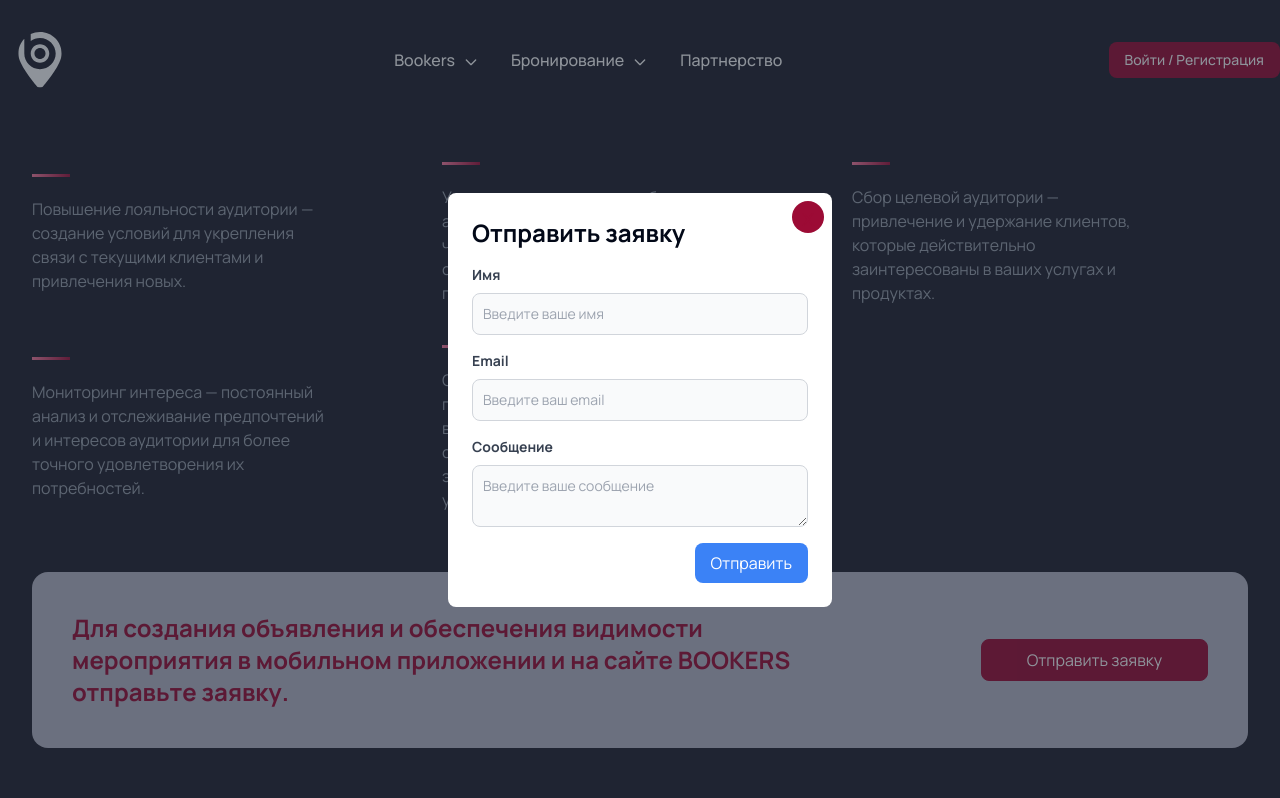
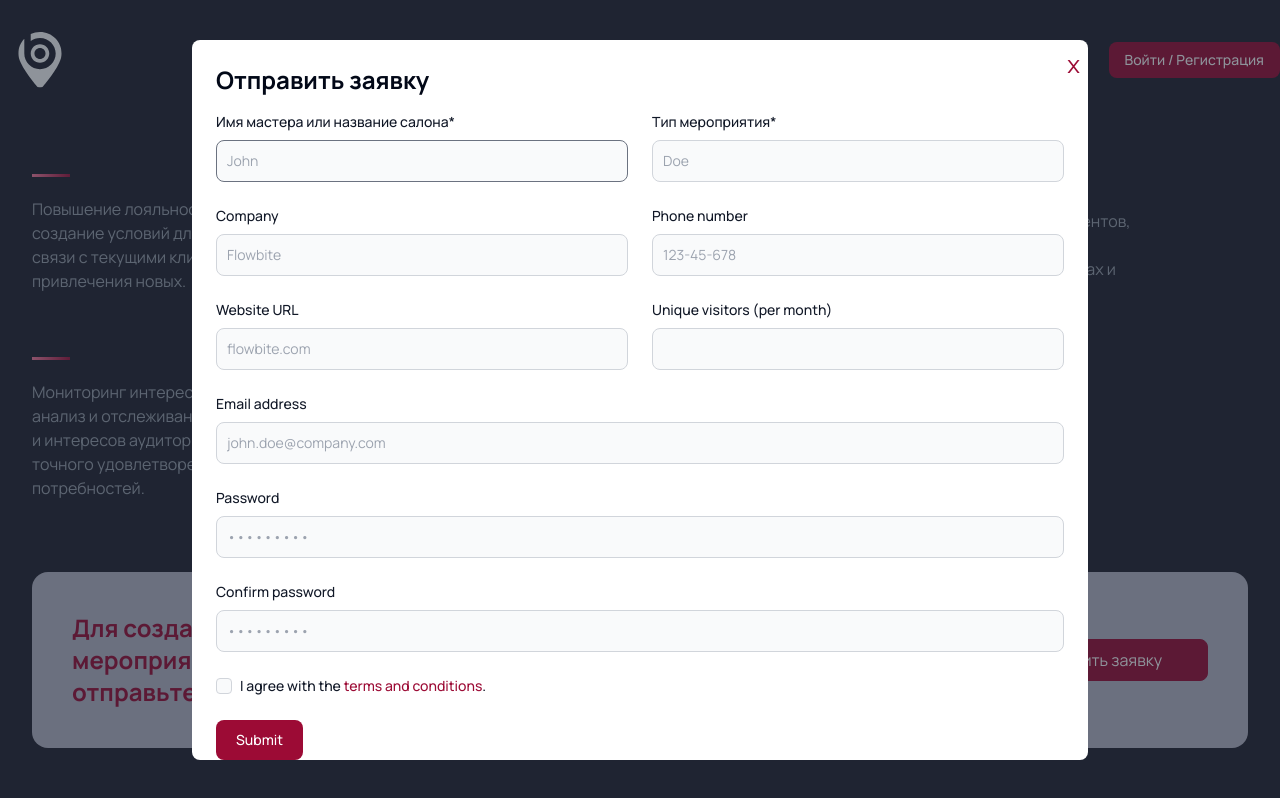
Before and after one commit to SardorbekCoder07/Bookers_web, a Next.js app in the folder my-app/: page / in a window 1280 px wide. Both pictures are taken after a click on the button "Отправить заявку". Shown: the part 3091-3889 px from the top of the page. Built offline with nearby package versions, Linux system fonts and the light colour scheme.

Commit message:
sdm sdmsd

```diff
--- a/my-app/src/Components/Modals/modalFirst.tsx
+++ b/my-app/src/Components/Modals/modalFirst.tsx
@@ -1,6 +1,3 @@
-// components/Modal.tsx
-
-import Images from '@/assets/ImagesConst';
 import React from 'react';
 
 interface ModalProps {
@@ -16,19 +13,16 @@ const Modal: React.FC<ModalProps> = ({ isOpen, onClose, children }) => {
             style={{ transition: 'opacity 0.3s ease-in-out' }}
         >
             <div
-                className={`bg-white rounded-lg p-6 max-w-sm w-full relative transition-transform duration-300 ${isOpen ? 'scale-100' : 'scale-95'}`}
-                style={{ transition: 'transform 0.3s ease-in-out' }}
+                className={`bg-white rounded-lg p-6 max-w-4xl w-full relative transition-transform duration-300 overflow-y-auto ${isOpen ? 'scale-100' : 'scale-95'}`}
+                style={{ transition: 'transform 0.3s ease-in-out', maxHeight: '90vh' }}
             >
                 <button
                     onClick={onClose}
                     className="absolute top-2 right-2 text-gray-600 hover:text-gray-900"
                 >
-                    <div className='w-8 h-8 rounded-full bg-[#9C0B35] flex justify-center items-center'>
-                        <span className='text-2xl text-[#9C0B35]'>
-                            x
-                        </span>
-                    </div>
-
+                    <span className='text-2xl text-[#9C0B35]'>
+                        x
+                    </span>
                 </button>
                 {children}
             </div>
--- a/my-app/src/app/page.tsx
+++ b/my-app/src/app/page.tsx
@@ -1,5 +1,3 @@
-// app/page.tsx
-
 'use client';
 
 import { useState } from 'react';
@@ -87,59 +85,52 @@ export default function Home() {
       {/* Modal */}
       <Modal isOpen={isModalOpen} onClose={closeModal}>
         <h2 className="text-2xl font-bold mb-4">Отправить заявку</h2>
-        <form onSubmit={handleSubmit}>
-          <div className="mb-4">
-            <label className="block text-gray-700 dark:text-gray-200 text-sm font-bold mb-2" htmlFor="name">
-              Имя
-            </label>
-            <input
-              type="text"
-              id="name"
-              name="name"
-              value={formData.name}
-              onChange={handleChange}
-              className="bg-gray-50 border border-gray-300 text-gray-900 text-sm rounded-lg focus:ring-blue-500 focus:border-blue-500 block w-full p-2.5 dark:bg-gray-700 dark:border-gray-600 dark:placeholder-gray-400 dark:text-white dark:focus:ring-blue-500 dark:focus:border-blue-500"
-              placeholder="Введите ваше имя"
-              required
-            />
+        <form>
+          <div className="grid gap-6 mb-6 md:grid-cols-2">
+            <div>
+              <label htmlFor="first_name" className="block mb-2 text-sm font-medium text-gray-900 dark:text-white">Имя мастера или название салона*</label>
+              <input type="text" id="first_name" className="bg-gray-50 border  text-gray-900 text-sm rounded-lg focus:ring-[#9C0B35] focus:border-[#9C0B35] block w-full p-2.5 " placeholder="John" required />
+            </div>
+            <div>
+              <label htmlFor="last_name" className="block mb-2 text-sm font-medium text-gray-900 dark:text-white">Тип мероприятия*</label>
+              <input type="text" id="last_name" className="bg-gray-50 border border-gray-300 text-gray-900 text-sm rounded-lg focus:ring-[#9C0B35] focus:border-[#9C0B35] block w-full p-2.5 " placeholder="Doe" required />
+            </div>
+            <div>
+              <label htmlFor="company" className="block mb-2 text-sm font-medium text-gray-900 dark:text-white">Company</label>
+              <input type="text" id="company" className="bg-gray-50 border border-gray-300 text-gray-900 text-sm rounded-lg focus:ring-[#9C0B35] focus:border-[#9C0B35] block w-full p-2.5 " placeholder="Flowbite" required />
+            </div>
+            <div>
+              <label htmlFor="phone" className="block mb-2 text-sm font-medium text-gray-900 dark:text-white">Phone number</label>
+              <input type="tel" id="phone" className="bg-gray-50 border border-gray-300 text-gray-900 text-sm rounded-lg focus:ring-[#9C0B35] focus:border-[#9C0B35] block w-full p-2.5 " placeholder="123-45-678" pattern="[0-9]{3}-[0-9]{2}-[0-9]{3}" required />
+            </div>
+            <div>
+              <label htmlFor="website" className="block mb-2 text-sm font-medium text-gray-900 dark:text-white">Website URL</label>
+              <input type="url" id="website" className="bg-gray-50 border border-gray-300 text-gray-900 text-sm rounded-lg focus:ring-[#9C0B35] focus:border-[#9C0B35] block w-full p-2.5 " placeholder="flowbite.com" required />
+            </div>
+            <div>
+              <label htmlFor="visitors" className="block mb-2 text-sm font-medium text-gray-900 dark:text-white">Unique visitors (per month)</label>
+              <input type="number" id="visitors" className="bg-gray-50 border border-gray-300 text-gray-900 text-sm rounded-lg focus:ring-[#9C0B35] focus:border-[#9C0B35] block w-full p-2.5 " placeholder="" required />
+            </div>
           </div>
-          <div className="mb-4">
-            <label className="block text-gray-700 dark:text-gray-200 text-sm font-bold mb-2" htmlFor="email">
-              Email
-            </label>
-            <input
-              type="email"
-              id="email"
-              name="email"
-              value={formData.email}
-              onChange={handleChange}
-              className="bg-gray-50 border border-gray-300 text-gray-900 text-sm rounded-lg focus:ring-blue-500 focus:border-blue-500 block w-full p-2.5 dark:bg-gray-700 dark:border-gray-600 dark:placeholder-gray-400 dark:text-white dark:focus:ring-blue-500 dark:focus:border-blue-500"
-              placeholder="Введите ваш email"
-              required
-            />
+          <div className="mb-6">
+            <label htmlFor="email" className="block mb-2 text-sm font-medium text-gray-900 dark:text-white">Email address</label>
+            <input type="email" id="email" className="bg-gray-50 border border-gray-300 text-gray-900 text-sm rounded-lg focus:ring-[#9C0B35] focus:border-[#9C0B35] block w-full p-2.5 " placeholder="john.doe@company.com" required />
           </div>
-          <div className="mb-4">
-            <label className="block text-gray-700 dark:text-gray-200 text-sm font-bold mb-2" htmlFor="message">
-              Сообщение
-            </label>
-            <textarea
-              id="message"
-              name="message"
-              value={formData.message}
-              onChange={handleChange}
-              className="bg-gray-50 border border-gray-300 text-gray-900 text-sm rounded-lg focus:ring-blue-500 focus:border-blue-500 block w-full p-2.5 dark:bg-gray-700 dark:border-gray-600 dark:placeholder-gray-400 dark:text-white dark:focus:ring-blue-500 dark:focus:border-blue-500"
-              placeholder="Введите ваше сообщение"
-              required
-            />
+          <div className="mb-6">
+            <label htmlFor="password" className="block mb-2 text-sm font-medium text-gray-900 dark:text-white">Password</label>
+            <input type="password" id="password" className="bg-gray-50 border border-gray-300 text-gray-900 text-sm rounded-lg focus:ring-[#9C0B35] focus:border-[#9C0B35] block w-full p-2.5 " placeholder="•••••••••" required />
           </div>
-          <div className="flex justify-end">
-            <button
-              type="submit"
-              className="bg-blue-500 text-white px-4 py-2 rounded-lg hover:bg-blue-600"
-            >
-              Отправить
-            </button>
+          <div className="mb-6">
+            <label htmlFor="confirm_password" className="block mb-2 text-sm font-medium text-gray-900 dark:text-white">Confirm password</label>
+            <input type="password" id="confirm_password" className="bg-gray-50 border border-gray-300 text-gray-900 text-sm rounded-lg focus:ring-[#9C0B35] focus:border-[#9C0B35] block w-full p-2.5 " placeholder="•••••••••" required />
           </div>
+          <div className="flex items-start mb-6">
+            <div className="flex items-center h-5">
+              <input id="terms" type="checkbox" value="" className="w-4 h-4 border border-gray-300 rounded bg-gray-50 focus:ring-3 focus:ring-[#9C0B35] " required />
+            </div>
+            <label htmlFor="terms" className="ml-2 text-sm font-medium text-gray-900 dark:text-gray-300">I agree with the <a href="#" className="text-[#9C0B35] hover:underline dark:text-[#9C0B35]">terms and conditions</a>.</label>
+          </div>
+          <button type="submit" onClick={handleSubmit} className="text-white bg-[#9C0B35] hover:bg-[#7a0a28] focus:ring-4 focus:outline-none focus:ring-[#9C0B35] font-medium rounded-lg text-sm w-full sm:w-auto px-5 py-2.5 text-center ">Submit</button>
         </form>
       </Modal>
     </main>
```
